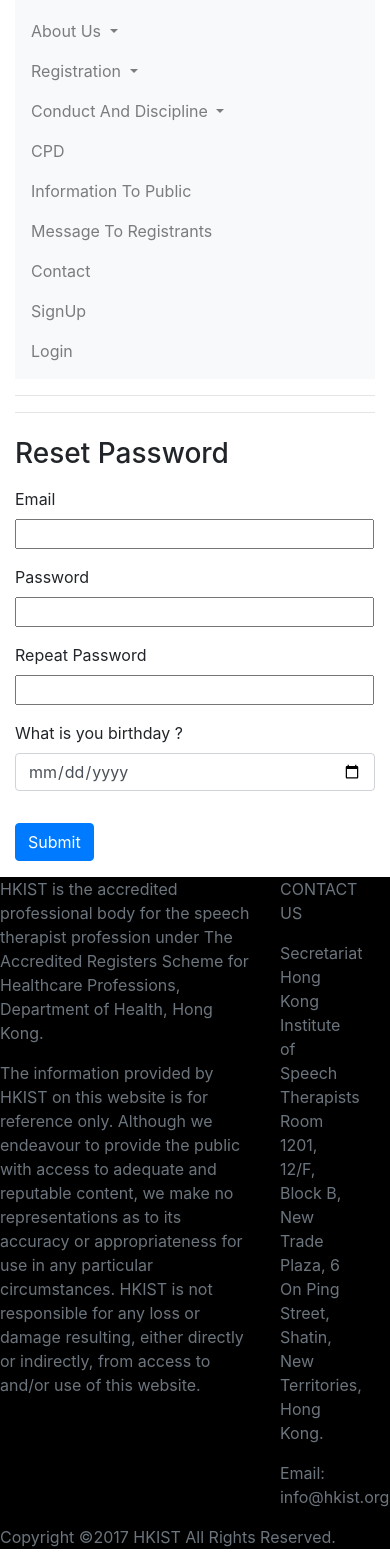
After one commit to akkcheung/flask_hkist, a Flask app: page /reset_pwd in a window 390 px wide; the page is wider, and only the part inside the window is pictured. The commit adds this page. Shown: the part 226-1791 px from the top of that part. Run offline with Flask 2, Linux system fonts and the light colour scheme; tables that the repository leaves empty hold one stand-in row (values such as "Sample post"); parts of the project's set-up code (start-up, migrations or seed data) failed here and were passed over; some libraries are stand-ins or nearby versions.

Commit message:
reset password function

```diff
--- a/app/__init__.py
+++ b/app/__init__.py
@@ -9,10 +9,16 @@ from flask_ckeditor import CKEditor
 #from flask_uploads import UploadSet, IMAGES, DOCUMENTS configure_uploads
 from flask_uploads import UploadSet, IMAGES, DOCUMENTS, DEFAULTS, configure_uploads,patch_request_class
 
+#import logging
+
 ckeditor = CKEditor()
+
 
 app = Flask(__name__)
 #app = Flask(__name__, static_url_path='/static')
+
+#logging.basicConfig(level=logging.DEBUG)
+
 app.config.from_object(Config)
 
 ckeditor.init_app(app)
--- a/app/forms.py
+++ b/app/forms.py
@@ -1,5 +1,7 @@
 import re
 import decimal
+
+from flask import current_app
 
 from flask_wtf import FlaskForm
 from flask_wtf.file import FileField, FileAllowed, FileRequired
@@ -140,22 +142,31 @@ class SignUpForm(FlaskForm):
     submit = SubmitField('Register')
 
     '''
-    def validate_username(self, username):
-        user = User.query.filter_by(username=username.data).first()
-        if user is not None:
-            raise ValidationError('Please use a different username.')
-	'''
+    def validate_email(self, email):
 
-    def validate_email(self, email):
+        #if submit is not None :
+
+        #current_app.logger.debug(submit.data)
+
         user = User.query.filter_by(email=email.data).first()
         if user is not None:
             raise ValidationError('Please use a different email address.')
+    '''
 
     def validate_password(self, password):
         matchObj = re.search("^(?=.*\d)(?=.*[a-z])(?=.*[A-Z]).{6,8}$", password.data)
 
         if matchObj is None:
             raise ValidationError('Must contain at least 1 digit, 1 small letter and 1 capital letter and between 6-8 characters')
+
+
+class AskQuestionForm(FlaskForm):
+    answer = DateField('What is you birthday ?', format='%Y-%m-%d', validators=[DataRequired()])
+
+
+class ResetPasswordForm(FlaskForm):
+    signUp = FormField(SignUpForm)
+    askQuestion = FormField(AskQuestionForm)
 
 
 class CpdActivityEntryForm(FlaskForm):
--- a/app/routes.py
+++ b/app/routes.py
@@ -15,7 +15,7 @@ from werkzeug.utils import secure_filename
 
 from app import app, db, login, uploadSet
 
-from app.forms import LoginForm, SignUpForm, PageForm, PersonDetailForm, LangCompetenceForm, ProfessionalQualificationForm, ProfessionalRecognitionForm, WorkExperienceForm, CpdActivityEntryForm, CpdActivityEntriesForm, UploadForm
+from app.forms import LoginForm, SignUpForm, PageForm, PersonDetailForm, LangCompetenceForm, ProfessionalQualificationForm, ProfessionalRecognitionForm, WorkExperienceForm, CpdActivityEntryForm, CpdActivityEntriesForm, UploadForm, ResetPasswordForm
 
 from app.forms import LangCompetenceEntriesForm, ProfessionalQualificationEntriesForm, ProfessionalRecognitionEntriesForm, WorkExperienceEntriesForm, UploadEntriesForm
 
@@ -78,16 +78,55 @@ def register():
 
     #if form.validate_on_submit():
     if request.method == 'POST' and form.validate():
-        #user = User(username=form.username.data, email=form.email.data)
-        user = User(email=form.email.data)
-        user.set_password(form.password.data)
-        db.session.add(user)
-        db.session.commit()
 
-        flash('Congratulations, you are now a registered user!')
-        return redirect(url_for('login'))
+        user = User.query.filter_by(email=form.email.data).first()
+
+        if user is not None :
+            flash('Please use a different email address.')
+
+        else :
+            #user = User(username=form.username.data, email=form.email.data)
+            user = User(email=form.email.data)
+            user.set_password(form.password.data)
+            db.session.add(user)
+            db.session.commit()
+
+            flash('Congratulations, you are now a registered user!')
+            return redirect(url_for('login'))
 
     return render_template('signup.html', title='Sign Up', form=form)
+
+
+@app.route('/reset_pwd', methods=['GET', 'POST'])
+def reset_pwd():
+
+    form = ResetPasswordForm()
+
+    if request.method == 'POST' and form.validate():
+
+        user = User.query.filter_by(email=form.signUp.email.data).first()
+
+        if user is None :
+            flash('No such user or incorrect Date of Birth!')
+
+        else :
+
+            personDetail = PersonDetail.query.filter_by(user_id=user.id).filter_by(date_of_birth=form.askQuestion.answer.data).first()
+
+            if personDetail is None :
+                flash('No such user or incorrect Date of Birth!')
+
+            else :
+                user.set_password(form.signUp.password.data)
+                db.session.commit()
+
+                flash('Reset password successful!')
+                return redirect(url_for('login'))
+
+    else :
+        print(form.errors)
+
+    return render_template('reset_pwd.html', title='Reset Password', form=form)
 
 
 @app.route('/profile', methods=['GET', 'POST'])
@@ -293,7 +332,7 @@ def member_list():
 def new():
     form = PageForm()
 
-    if current_user.is_admin :
+    if not current_user.is_admin :
             abort(404)
 
     if request.method == 'POST' and form.validate():
--- a/app/templates/login.html
+++ b/app/templates/login.html
@@ -22,4 +22,8 @@
 
     <p>{{ form.submit() }}</p>
  </form>
+
+    <p></p>
+    <a href="/reset_pwd"> Forget Password </a>
+
 {% endblock %}
--- a/app/templates/navbar.html
+++ b/app/templates/navbar.html
@@ -24,7 +24,7 @@
         </a>
         <div class="dropdown-menu">
           <a class="dropdown-item" href="/page/governance">Governance</a>
-          <a class="dropdown-item" href="/page/committee">Committee</a>
+          <a class="dropdown-item" href="/page/committees">Committee</a>
           <!--
          <div class="dropdown-divider"></div>
          <a class="dropdown-item" href="#">Something else here</a>
--- /dev/null
+++ b/app/templates/reset_pwd.html
@@ -0,0 +1,60 @@
+{% extends "base.html" %}
+
+{% block content %}
+
+<h3>{{ title }}</h3>
+
+<p></p>
+<form action="" method="post">
+
+    {{ form.hidden_tag() }}
+
+    {{ form.signUp.hidden_tag() }}
+
+    {{ form.askQuestion.hidden_tag() }}
+
+    <div class="form-row">
+        <div class="form-group col-md-2">
+        {{ form.signUp.email.label }}
+        {{ form.signUp.email(size=30) }}
+        {% for error in form.signUp.email.errors %}
+        	<span style="color: red;">[{{ error }}]</span>
+        {% endfor %}
+        </div>
+    </div>
+
+    <div class="form-row">
+        <div class="form-group col-md-2">
+        {{ form.signUp.password.label }}
+        {{ form.signUp.password(size=30) }}
+        {% for error in form.signUp.password.errors %}
+        	<span style="color: red;">[{{ error }}]</span>
+        {% endfor %}
+        </div>
+    </div>
+
+    <div class="form-row">
+        <div class="form-group col-md-2">
+        {{ form.signUp.password2.label }}
+        {{ form.signUp.password2(size=30) }}
+        {% for error in form.signUp.password2.errors %}
+        	<span style="color: red;">[{{ error }}]</span>
+        {% endfor %}
+        </div>
+    </div>
+
+    <div class="form-row">
+        <div class="form-group col-md-2">
+        {{ form.askQuestion.answer.label }}
+        {{ form.askQuestion.answer(class='datepicker, form-control') }}
+        {% for error in form.askQuestion.answer.errors %}
+            <span style="color: red;">[{{ error }}]</span>
+        {% endfor %}
+        </div>
+    </div>
+
+    <p></p>
+    <button class="btn btn-primary" type="submit">Submit</button>
+
+</form>
+{% endblock %}
```
